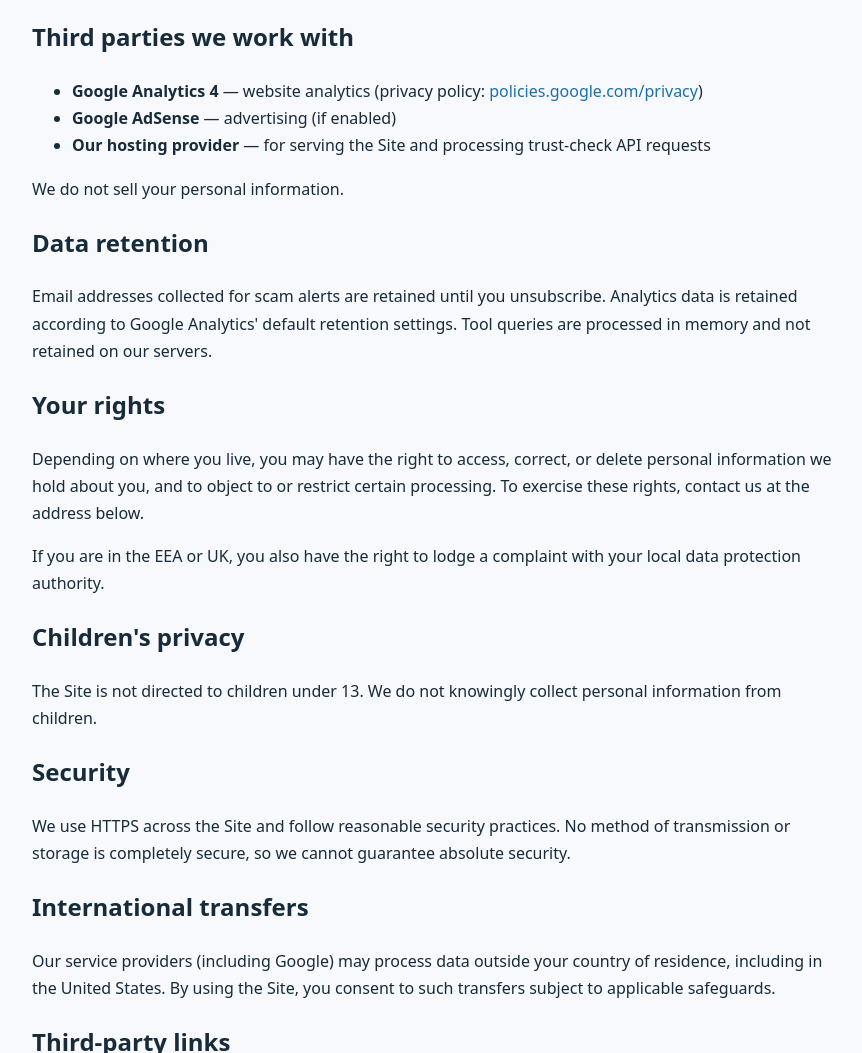
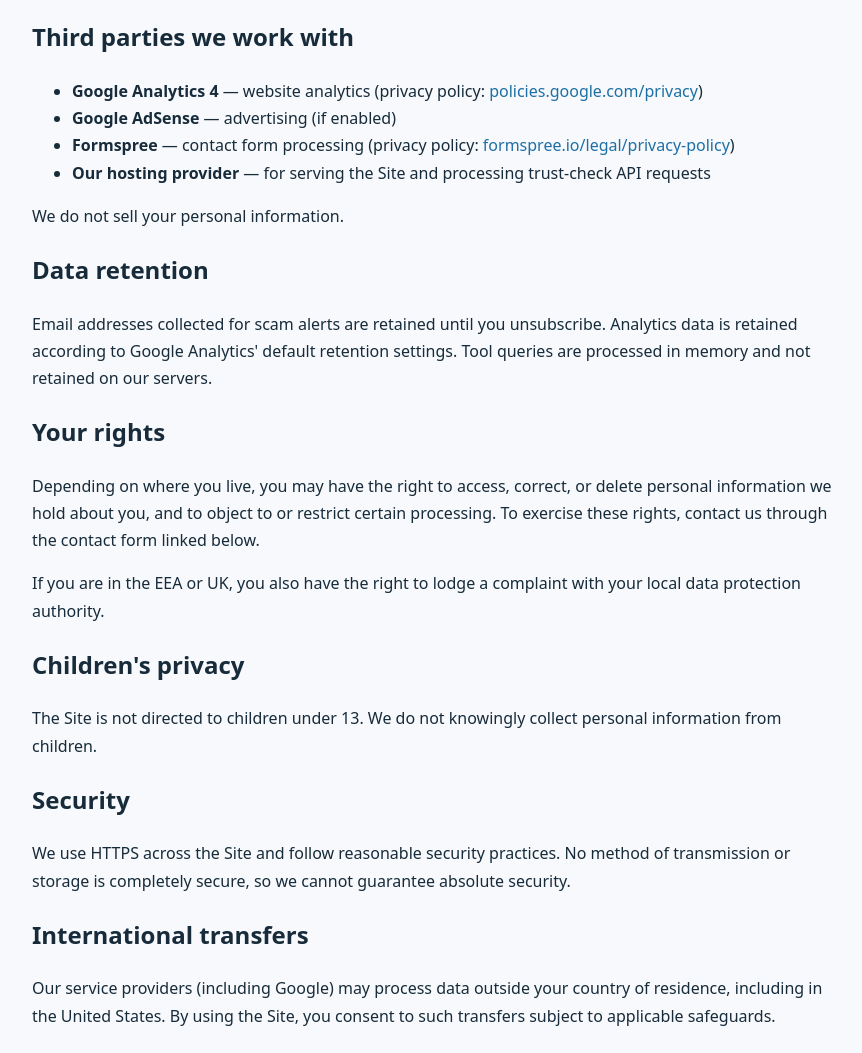
Before and after one commit to tolamide7-blip/verigrity, a website: page privacy.html in a window 1280 px wide. Shown: the part 1747-2800 px from the top of the page, without its empty margins (203-1065 px from the left). Drawn offline with Linux system fonts and the light colour scheme.

Commit message:
Update privacy.html

```diff
--- a/privacy.html
+++ b/privacy.html
@@ -6,6 +6,7 @@
 <title>Privacy Policy | Verigrity</title>
 <meta name="description" content="Verigrity privacy policy: what data we collect, how cookies are used, Google AdSense and third-party vendors, your choices, and how to opt out of personalized advertising.">
 <link rel="canonical" href="https://verigrity.com/privacy.html">
+<meta name="robots" content="index,follow">
 <link rel="icon" href="logo.svg" type="image/svg+xml">
 <link rel="stylesheet" href="styles.css">
 </head>
@@ -34,7 +35,7 @@
   <p>Verigrity respects your privacy. This policy explains how information is handled when you use <strong>verigrity.com</strong> (the "Site") and our verification tools.</p>
 
   <h2>Information you provide</h2>
-  <p>The Site does not require an account to use the basic checker. If you subscribe to our scam alerts mailing list, we collect the email address you provide. If you contact us by email, we receive the information you choose to include in your message.</p>
+  <p>The Site does not require an account to use the basic checker. If you subscribe to our scam alerts mailing list, we collect the email address you provide. If you contact us through our contact form, we receive the information you choose to include in your message.</p>
 
   <h2>Website checker and tool queries</h2>
   <p>When you submit a website URL to the Verigrity Trust Checker or any Verigrity tool, the URL is sent to our server endpoint (<code>/api/trust</code>) so that the tool can fetch the site's public signals — HTTPS status, TLS certificate details, HTTP response headers, DNS records, and page content. Our server processes the URL in memory to produce the report. <strong>We do not store, log, or build a history of the URLs you submit.</strong> If the server cannot be reached, the checker falls back to a limited client-side assessment in your browser.</p>
@@ -72,6 +73,7 @@
   <ul>
     <li><strong>Google Analytics 4</strong> — website analytics (privacy policy: <a href="https://policies.google.com/privacy" rel="nofollow noopener" target="_blank">policies.google.com/privacy</a>)</li>
     <li><strong>Google AdSense</strong> — advertising (if enabled)</li>
+    <li><strong>Formspree</strong> — contact form processing (privacy policy: <a href="https://formspree.io/legal/privacy-policy" rel="nofollow noopener" target="_blank">formspree.io/legal/privacy-policy</a>)</li>
     <li><strong>Our hosting provider</strong> — for serving the Site and processing trust-check API requests</li>
   </ul>
   <p>We do not sell your personal information.</p>
@@ -80,7 +82,7 @@
   <p>Email addresses collected for scam alerts are retained until you unsubscribe. Analytics data is retained according to Google Analytics' default retention settings. Tool queries are processed in memory and not retained on our servers.</p>
 
   <h2>Your rights</h2>
-  <p>Depending on where you live, you may have the right to access, correct, or delete personal information we hold about you, and to object to or restrict certain processing. To exercise these rights, contact us at the address below.</p>
+  <p>Depending on where you live, you may have the right to access, correct, or delete personal information we hold about you, and to object to or restrict certain processing. To exercise these rights, contact us through the contact form linked below.</p>
   <p>If you are in the EEA or UK, you also have the right to lodge a complaint with your local data protection authority.</p>
 
   <h2>Children's privacy</h2>
@@ -99,7 +101,7 @@
   <p>We may update this Privacy Policy from time to time. When we do, we will update the "Last updated" date at the top of this page.</p>
 
   <h2>Contact</h2>
-  <p>Privacy questions can be sent to <a href="mailto:hello@verigrity.com">hello@verigrity.com</a>.</p>
+  <p>Privacy questions can be sent through our <a href="contact.html">contact form</a>. Submissions are processed by Formspree and forwarded to us.</p>
 
   <p><a href="index.html">← Return to Verigrity</a></p>
 </main>
```
